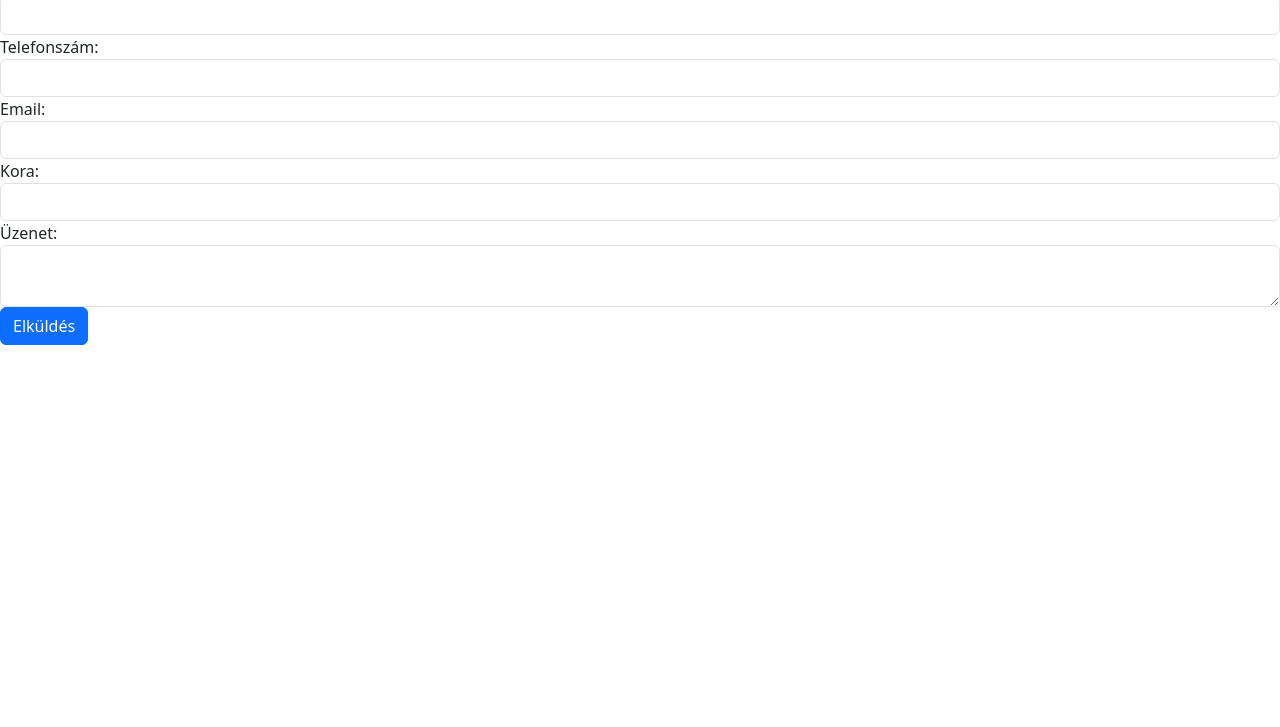
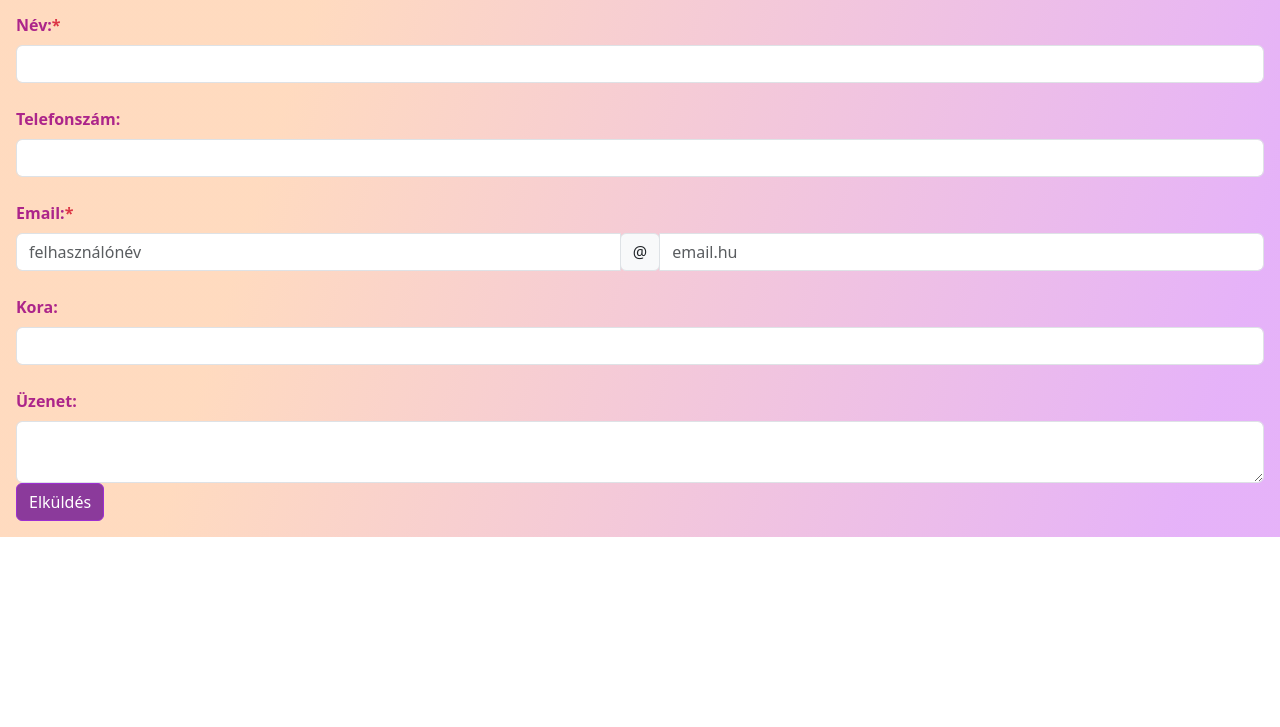
Before and after one commit to kingakohari/r_d-frontend, a plain HTML site: page form-hu.html in a window 1280 px wide. Shown: the part 73-800 px from the top of the page. Drawn offline with nearby package versions, Linux system fonts and the light colour scheme.

Commit message:
Styled form with bootstrap + further customizing

```diff
--- a/bootstrap-style.css
+++ b/bootstrap-style.css
@@ -34,72 +34,22 @@
   }
 
   /*End of CSS reset*/
-/*
-  form {
-    display: flex;
-    flex-direction: column;
-    max-width: 600px;
-    margin: 20px auto;
-    padding: 20px;
-    border-radius: 8px;
-    box-shadow: 0 2px 5px rgba(0, 0, 0, 0.2);
-    font-family: "Pontano Sans", sans-serif;
-    color: #333333;
-    background-color: #ffffff;
-  }
 
-  .form-columns {
-    display: grid;
-    grid-template-columns: 1fr 3fr;
-    width: 100%;
-  }
+  .bg-custom {
+    padding: 1em;
+    background: linear-gradient(106.5deg, rgba(255, 215, 185, 0.91) 23%, rgba(223, 159, 247, 0.8) 93%);
+    color: #d63384;
+}
 
-  label,
-  input,
-  textarea {
-    width: calc(100% - 16px);
-    margin-bottom: 10px;
-    padding: 8px;
-    border-radius: 4px;
-    font-family: "Space Grotesk", sans-serif;
-  }
+label {
+  color: #ac258a;
+  font-weight: 600;
+}
 
-  input,
-  textarea {
-    border-radius: 4px;
-    background-color: #f2f2f2;
-    border: 1px solid #ccc;
-  }
-
-  input#age {
-    position: relative;
-    width: 50px;
-  }
-
-  textarea {
-    height: 150px;
-  }
-
-  button {
-    width: calc(100% - 20px);
-    padding: 10px 8px;
-    margin-top: 10px;
-    border: none;
-    border-radius: 4px;
-    cursor: pointer;
-    font-size: 16px;
-    font-family: "Russo One", sans-serif;
-    background-color: #99ff00;
-    color: #000;
-    filter: invert(100%);
-  }
-
-  button:hover {
-    background-color: #0056b3;
-  }
-
-  form h2 {
-    margin-bottom: 8px;
-    text-align: center;
-    color: #333;
-  } */
+button.btn-primary {
+  --bs-btn-bg: #8b3a9b;
+  --bs-btn-border-color: #9e2fd1;
+  --bs-btn-color: #ffffff;
+  --bs-btn-hover-bg: #f5d546;
+  --bs-btn-hover-color: #181a10;
+}
--- a/form-hu.html
+++ b/form-hu.html
@@ -17,40 +17,43 @@
 
 <body>
 
-
-    <form name="sendToFriend" role="form" class="needs-validation" novalidate>
+    <form name="sendToFriend" role="form" class="needs-validation bg-custom">
         <h2>Cikk küldése ismerősnek</h2>
 
         <div class="form-group">
-            <label for="name-hu">Név:</label>
+            <label for="name-hu" class="form-label mt-4">Név:<span class="text-danger">*</span></label>
             <input type="text" class="form-control" id="name-hu" name="name-hu" required>
         </div>
 
         <div class="form-group">
-            <label for="phone-hu">Telefonszám:</label>
+            <label for="phone-hu" class="form-label mt-4">Telefonszám:</label>
             <input type="tel" class="form-control" id="phone-hu" name="phone-hu">
         </div>
 
         <div class="form-group">
-            <label for="email-hu">Email:</label>
-            <input type="email" class="form-control" id="email-hu" name="email-hu" required>
+        <label for="email-local-part" class="form-label mt-4">Email:<span class="text-danger">*</span></label>
+        <div class="input-group">
+            <input type="text" class="form-control" id="email-local-part"  placeholder="felhasználónév">
+            <div class="input-group-append input-group-prepend">
+                <span class="input-group-text">@</span>
+            </div>
+            <input type="text" class="form-control" id="email-domain" placeholder="email.hu">
         </div>
+    </div>
 
         <div class="form-group">
-            <label for="age-hu">Kora:</label>
+            <label for="age-hu" class="form-label mt-4">Kora:</label>
             <input type="number" class="form-control" id="age-hu" name="age-hu" min="0" max="150">
         </div>
 
         <div class="form-group">
-            <label for="message-hu">Üzenet:</label>
+            <label for="message-hu" class="form-label mt-4">Üzenet:</label>
             <textarea class="form-control" id="message-hu" name="message-hu"></textarea>
         </div>
 
         <button type="submit" class="btn btn-primary">Elküldés</button>
     </form>
 
-
-
 </body>
 
 </html>
--- a/style.css
+++ b/style.css
@@ -373,7 +373,7 @@ iframe {
   display: flex;
   flex-direction: column;
   width: 100%;
-  min-height: 780px;
+  min-height: 700px;
   max-width: 600px;
   margin: 20px auto;
   padding: 20px;
```
Also changed, not shown: kingakohari_frontend.html (+1 -1 lines).
